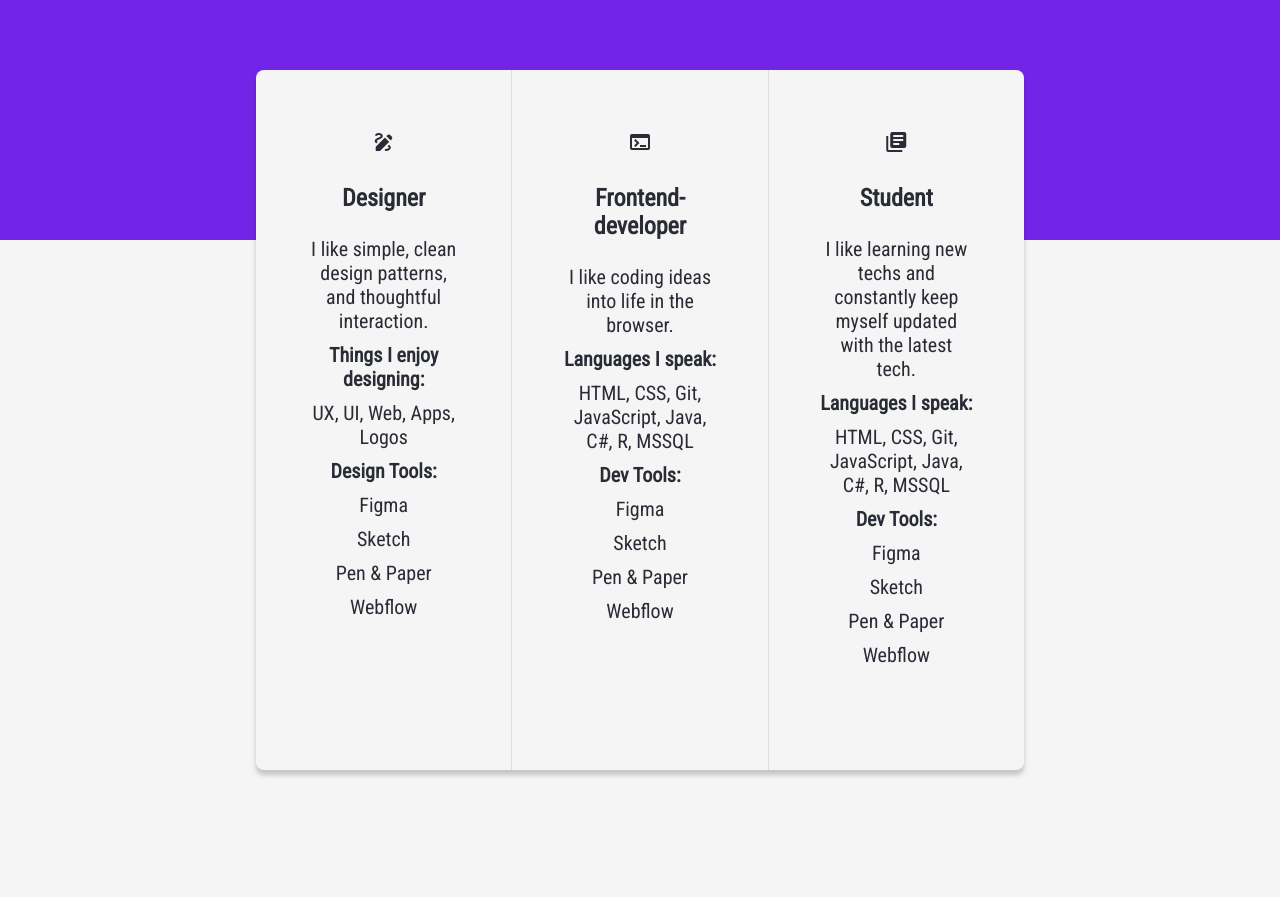
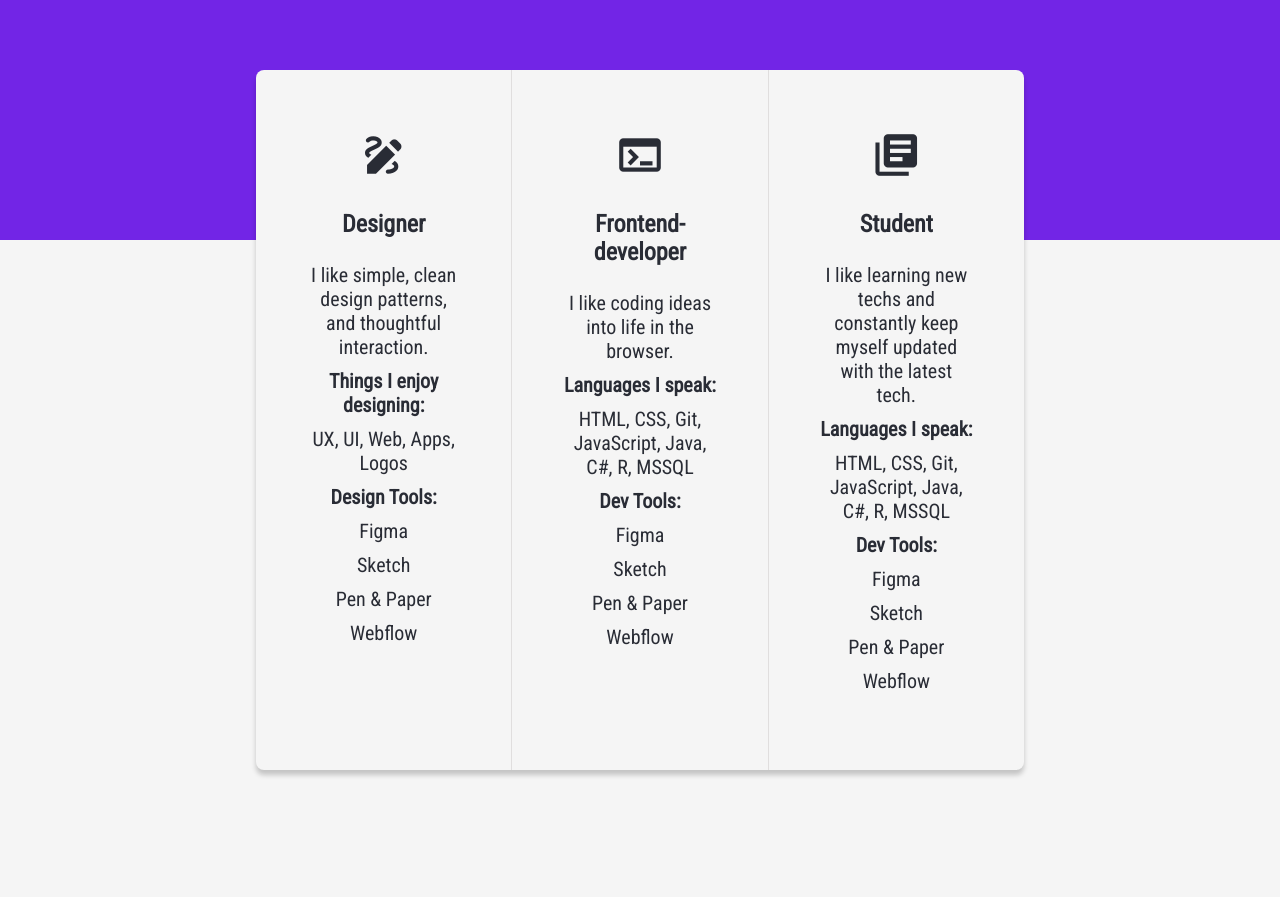
Before and after one commit to isaaxh/IsaacHussain, a plain HTML site: page index.html in a window 1280 px wide. Shown: the part 1360-2257 px from the top of the page. Drawn offline with Linux system fonts and the light colour scheme.

Commit message:
fixes skill-logo font-size

```diff
--- a/style.css
+++ b/style.css
@@ -194,6 +194,10 @@ nav .logo {
 
 .skill-logo-container, .skill-header {
 padding-bottom: 15px;
+}
+
+.skill-logo-container .skill-logo {
+    font-size: 50px;
 }
 
 .skill-logo {
```
